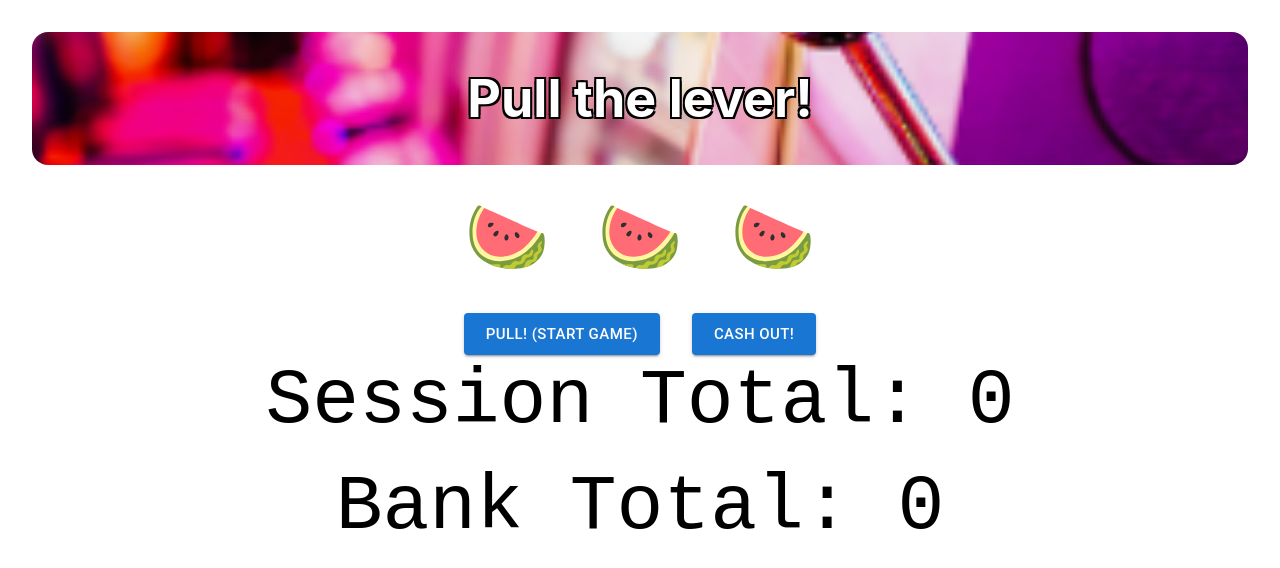
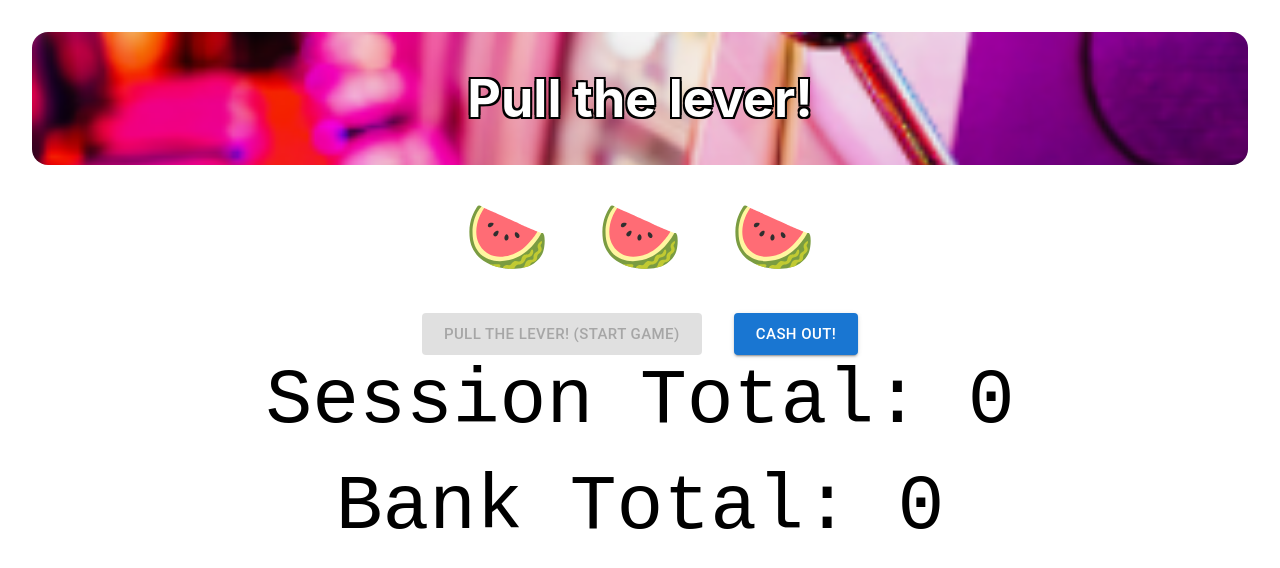
Before and after one commit to Vandivier/goofy-slot-machine, a React (Create React App) app in the folder ui/: page / in a window 1280 px wide. Shown: the top 568 px of the page. Built offline with nearby package versions, Linux system fonts and the light colour scheme; no server answers.

Commit message:
feat: slot machine crank
audio

```diff
--- a/ui/src/features/credit-counter/CreditCounter.tsx
+++ b/ui/src/features/credit-counter/CreditCounter.tsx
@@ -25,6 +25,9 @@ export const CreditCounter = () => {
   };
 
   const handleClickSlotMachineLever = () => {
+    new Audio(
+      "https://github.com/Vandivier/goofy-slot-machine/raw/main/ui/public/slot-machine-crank.mp3"
+    ).play();
     dispatch(patchRollRequest({ playerCount }));
   };
 
@@ -41,11 +44,12 @@ export const CreditCounter = () => {
   return (
     <section>
       <Button
+        disabled={!!playerCountErrorMessage || playerCount === 0}
         onClick={handleClickSlotMachineLever}
         size="large"
         variant="contained"
       >
-        Pull! (Start Game)
+        Pull the Lever! (Start Game)
       </Button>
       <Button
         onClick={handleClickCashOut}
```
